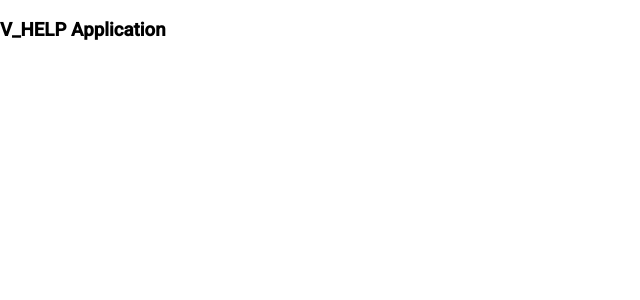
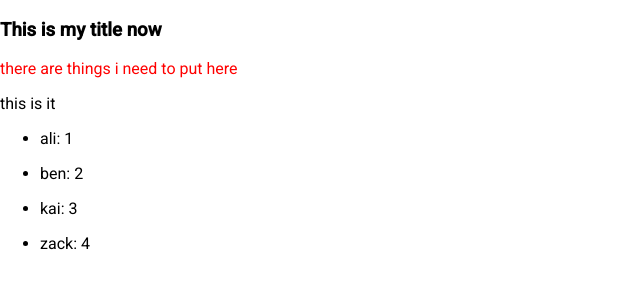
Before and after one commit to z80lives/V_HELP-app, an Angular app: page / in a window 1280 px wide. Shown: the top 300 px of the page, without its empty margins (0-640 px from the left). Built offline with nearby package versions, Linux system fonts and the light colour scheme.

Commit message:
testing out the basics

```diff
--- a/src/app/app.component.html
+++ b/src/app/app.component.html
@@ -1,2 +1,4 @@
-<h3>V_HELP Application</h3>
+<h3>{{title}}</h3>
+<p>{{firstParagraph}}</p>
+<app-my-test></app-my-test>
 <router-outlet></router-outlet>
--- a/src/app/app.component.scss
+++ b/src/app/app.component.scss
@@ -0,0 +1,3 @@
+p {
+  color: red;
+}
--- a/src/app/app.component.ts
+++ b/src/app/app.component.ts
@@ -6,5 +6,7 @@ import { Component } from '@angular/core';
   styleUrls: ['./app.component.scss']
 })
 export class AppComponent {
-  title = 'V_HELP-app';
+  title = 'This is my title now';
+  firstParagraph = "there are things i need to put here"
+
 }
--- a/src/app/app.module.ts
+++ b/src/app/app.module.ts
@@ -4,10 +4,12 @@ import { BrowserModule } from '@angular/platform-browser';
 import { AppRoutingModule } from './app-routing.module';
 import { AppComponent } from './app.component';
 import { BrowserAnimationsModule } from '@angular/platform-browser/animations';
+import { MyTestComponent } from './my-test/my-test.component';
 
 @NgModule({
   declarations: [
-    AppComponent
+    AppComponent,
+    MyTestComponent
   ],
   imports: [
     BrowserModule,
--- /dev/null
+++ b/src/app/my-test/my-test.component.html
@@ -0,0 +1,8 @@
+<div>
+  <p>{{ title }}</p>
+  <ul>
+    <li *ngFor="let student of students">
+      <p>{{ student.name + ": " + student.id }}</p>
+    </li>
+  </ul>
+</div>
--- /dev/null
+++ b/src/app/my-test/my-test.component.ts
@@ -0,0 +1,32 @@
+import { Component, OnInit } from '@angular/core';
+
+@Component({
+  selector: 'app-my-test',
+  templateUrl: './my-test.component.html',
+  styleUrls: ['./my-test.component.scss'],
+})
+export class MyTestComponent implements OnInit {
+  constructor() {}
+
+  ngOnInit(): void {
+  }
+  title = 'this is it';
+  students = [
+    {
+      name: "ali",
+      id: 1
+    },
+    {
+      name: "ben",
+      id: 2
+    },
+    {
+      name: "kai",
+      id: 3
+    },
+    {
+      name: "zack",
+      id: 4
+    }
+  ]
+}
```
Also changed, not shown: src/app/my-test/my-test.component.scss (added), 1 other file (tests, documents, lock files or other folders).
